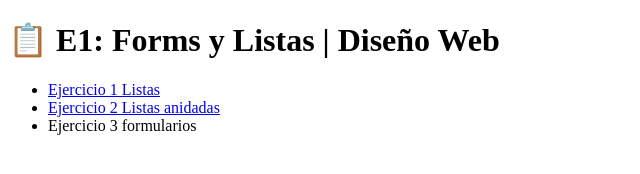
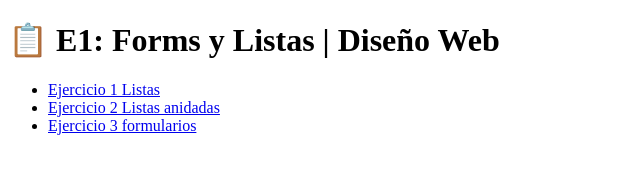
Before and after one commit to kev752/E1-Forms-y-Listas, a plain HTML site: page index.html in a window 1280 px wide. Shown: the whole page, without its empty margins (0-640 px from the left). Drawn offline with Linux system fonts and the light colour scheme.

Commit message:
fix <a> ej 3

```diff
--- a/index.html
+++ b/index.html
@@ -13,7 +13,7 @@
     <ul>
         <li><a href="./pages/listas.html">Ejercicio 1 Listas</a></li>
         <li><a href="./pages/listas_anidadas.html">Ejercicio 2 Listas anidadas</a></li>
-        <li><a href="./pages/formularios.html"></a>Ejercicio 3 formularios</li>
+        <li><a href="./pages/formularios.html">Ejercicio 3 formularios</a></li>
     </ul>
 </body>
 
```
